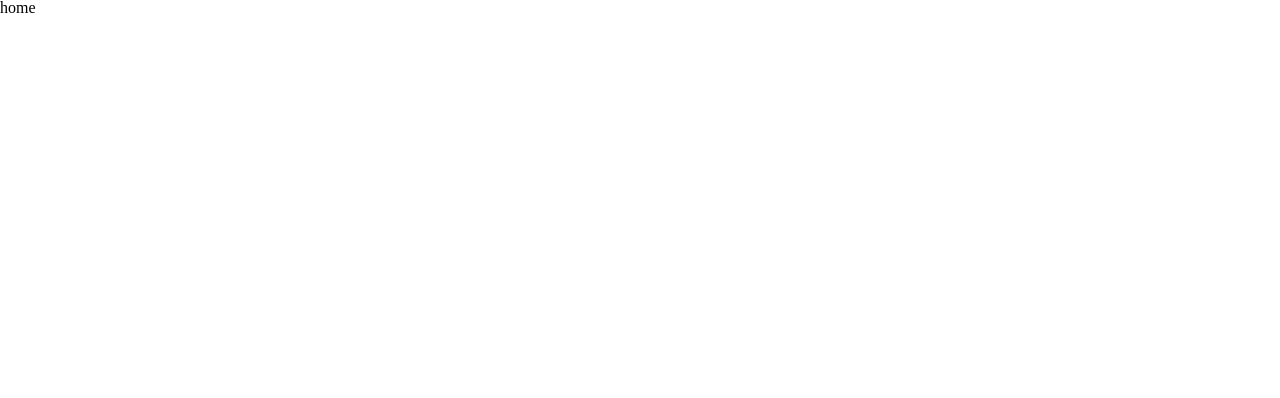
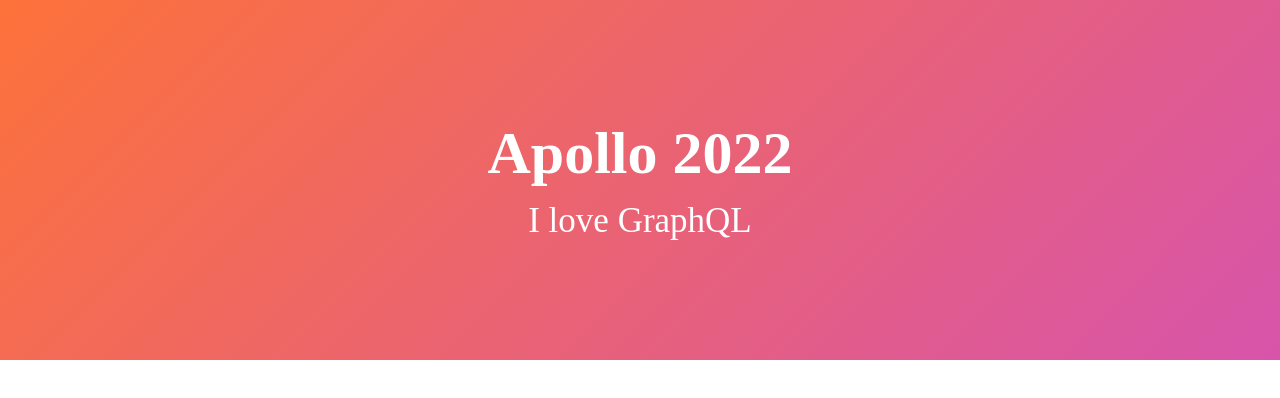
Before and after one commit to yhan0704/typescripmovieql, a React (Create React App) app: page / in a window 1280 px wide. Shown: the top 398 px of the page. Built offline with nearby package versions, Linux system fonts and the light colour scheme.

Commit message:
Typescirpt Practice01

```diff
--- a/package.json
+++ b/package.json
@@ -13,6 +13,7 @@
     "@types/react-dom": "^17.0.11",
     "@types/react-router-dom": "^5.3.3",
     "@types/styled-components": "^5.1.21",
+    "axios": "^0.25.0",
     "graphql": "^16.3.0",
     "react": "^17.0.2",
     "react-dom": "^17.0.2",
--- /dev/null
+++ b/src/components/Movie.tsx
@@ -0,0 +1,50 @@
+import React from 'react';
+import styled from "styled-components";
+import {Link} from "react-router-dom"
+import { gql, useMutation } from "@apollo/client";
+
+type PropsType = {
+    id:number,
+    isLiked:boolean
+}
+
+const LIKE_MOVIE = gql`
+  mutation toggleLikeMovie($id: Int!, $isLiked: Boolean!) {
+    toggleLikeMovie(id: $id, isLiked: $isLiked) @client
+  }
+`;
+
+const Container = styled.div`
+  height: 400px;
+  border-radius: 7px;
+  width: 100%;
+  box-shadow: 0 3px 6px rgba(0, 0, 0, 0.16), 0 3px 6px rgba(0, 0, 0, 0.23);
+  background-color: transparent;
+`;
+
+const Poster = styled.div`
+  height: 100%;
+  width: 100%;
+  background-size: cover;
+  background-position: center center;
+  border-radius: 7px;
+`;
+
+
+const Movie = ({id,isLiked}:PropsType) => {
+    // const [toggleMovie] = useMutation(LIKE_MOVIE, {
+    //     variables: { id: Number(id), isLiked }
+    //   });
+    console.log(id)
+  return <div>
+     <Link to={`/${id}`}>{Number(id)}</Link>
+       {/* <Container>
+      <Link to={`/${id}`}>
+        <Poster  />
+      </Link>
+      <button onClick={toggleMovie}>{isLiked ? "Unlike" : "Like"}</button>
+    </Container> */}
+  </div>;
+};
+
+export default Movie;
--- a/src/routers/Home.tsx
+++ b/src/routers/Home.tsx
@@ -1,30 +1,96 @@
-import React from 'react';
-import {gql, useQuery} from '@apollo/client'
+import React, { useState } from "react";
+import { gql, useQuery } from "@apollo/client";
+import styled from "styled-components";
+import Movie from "../components/Movie";
 
-interface Movies{
-    id:number;
-    title:string;
-}
-
-interface MoviesData{
-    movies:Movies[];
-}
+// interface Movies {
+//   id: number;
+//   isLiked: string;
+// }
 
 const GET_MOVIES = gql`
-   query movies{
-       movies{
-           id
-           title
-       }
-   }
-`
+  query movies {
+    movies {
+      id
+      title
+    }
+  }
+`;
+
+const Container = styled.div`
+  display: flex;
+  flex-direction: column;
+  align-items: center;
+  width: 100%;
+`;
+
+const Header = styled.header`
+  background-image: linear-gradient(-45deg, #d754ab, #fd723a);
+  height: 45vh;
+  color: white;
+  display: flex;
+  flex-direction: column;
+  justify-content: center;
+  align-items: center;
+  width: 100%;
+`;
+
+const Title = styled.h1`
+  font-size: 60px;
+  font-weight: 600;
+  margin-bottom: 20px;
+`;
+
+const Subtitle = styled.h3`
+  font-size: 35px;
+`;
+
+const Loading = styled.div`
+  font-size: 18px;
+  opacity: 0.5;
+  font-weight: 500;
+  margin-top: 10px;
+`;
+
+const Movies = styled.div`
+  display: grid;
+  grid-template-columns: repeat(4, 1fr);
+  grid-gap: 25px;
+  width: 60%;
+  position: relative;
+  top: -50px;
+`;
 
 const Home = () => {
-    const {loading, data} = useQuery<MoviesData>(
-        GET_MOVIES
-    )
-    console.log(data)
-  return <div>home</div>;
+  const { loading, data:{movies} = {} } = useQuery(GET_MOVIES);
+//   const { loading, data } = useQuery(GET_MOVIES);
+
+//   console.log(movies);
+  return (
+    <Container>
+      <Header>
+        <Title>Apollo 2022</Title>
+        <Subtitle>I love GraphQL</Subtitle>
+      </Header>
+      {loading && <Loading>Loading...</Loading>}
+      <Movies>
+        {!loading && movies && movies.map(({id, isLiked}:any)=> <Movie
+          key={id}
+          id={id}
+          isLiked={isLiked}
+        />)
+        }
+        {/* {data?.movies?.map(m => (
+        <Movie
+          key={m.id}
+          id={m.id}
+          isLiked={m.isLiked}
+          bg={m.medium_cover_image}
+        />
+      ))} */}
+      </Movies>
+    </Container>
+  );
 };
 
 export default Home;
```
Also changed, not shown: 1 other file (tests, documents, lock files or other folders).
